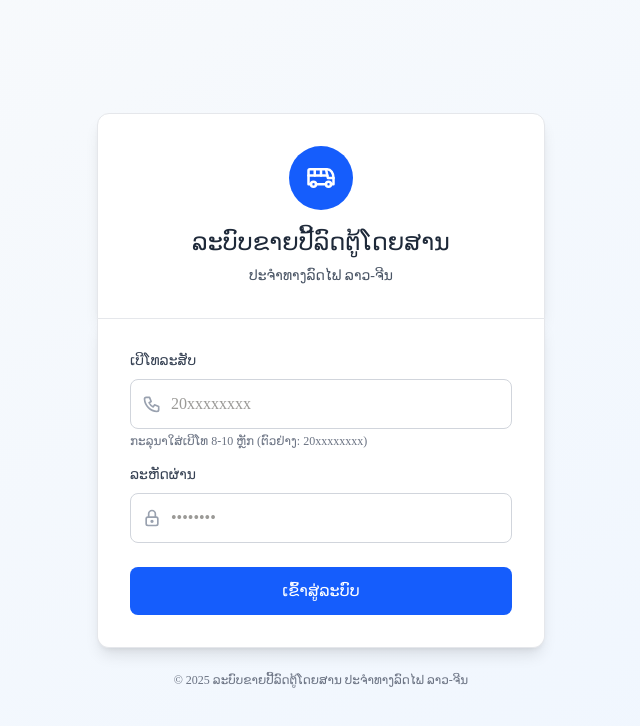
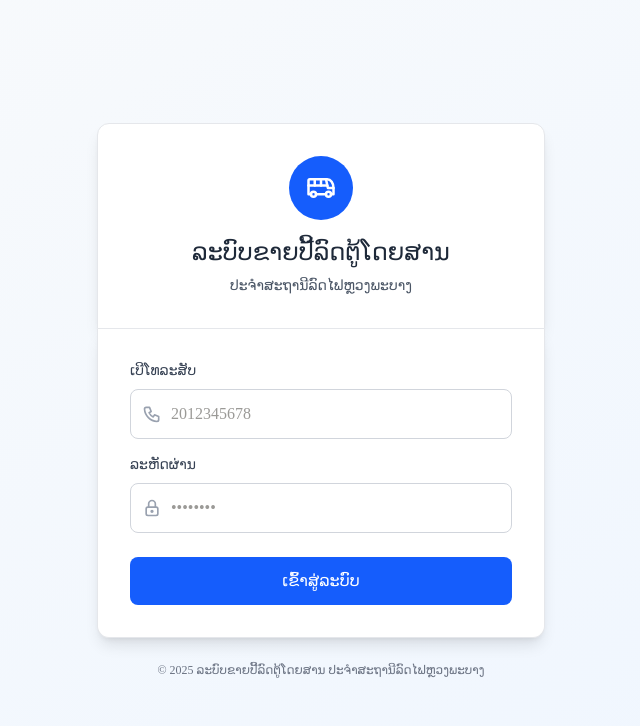
Before and after one commit to 1t0t0/Ticketing_PassengersVan, a Next.js app: page /login in a window 1280 px wide. Shown: the top 726 px of the page, without its empty margins (319-959 px from the left). Built offline with nearby package versions, Linux system fonts and the light colour scheme; a web font is replaced by a local one.

Commit message:
update login page title

```diff
--- a/app/login/page.tsx
+++ b/app/login/page.tsx
@@ -77,7 +77,7 @@ export default function LoginPage() {
             ລະບົບຂາຍປີ້ລົດຕູ້ໂດຍສານ
           </h1>
           <p className="text-sm text-gray-600">
-            ປະຈຳທາງລົດໄຟ ລາວ-ຈີນ
+            ປະຈຳສະຖານີລົດໄຟຫຼວງພະບາງ
           </p>
         </div>
 
@@ -104,15 +104,13 @@ export default function LoginPage() {
                     value={phone}
                     onChange={handlePhoneChange}
                     className="w-full pl-10 pr-4 py-3 border border-gray-300 rounded-lg focus:ring-2 focus:ring-blue-500 focus:border-blue-500 transition-colors"
-                    placeholder="20xxxxxxxx"
+                    placeholder="2012345678"
                     required
                     disabled={isLoading}
                     maxLength={12}
                   />
                 </div>
-                <p className="text-xs text-gray-500 mt-1">
-                  ກະລຸນາໃສ່ເບີໂທ 8-10 ຫຼັກ (ຕົວຢ່າງ: 20xxxxxxxx)
-                </p>
+
               </div>
 
               <div>
@@ -156,7 +154,7 @@ export default function LoginPage() {
         {/* Footer */}
         <div className="text-center mt-6">
           <p className="text-xs text-gray-500">
-            © 2025 ລະບົບຂາຍປີ້ລົດຕູ້ໂດຍສານ ປະຈຳທາງລົດໄຟ ລາວ-ຈີນ
+            © 2025 ລະບົບຂາຍປີ້ລົດຕູ້ໂດຍສານ ປະຈຳສະຖານີລົດໄຟຫຼວງພະບາງ
           </p>
         </div>
       </div>
```
